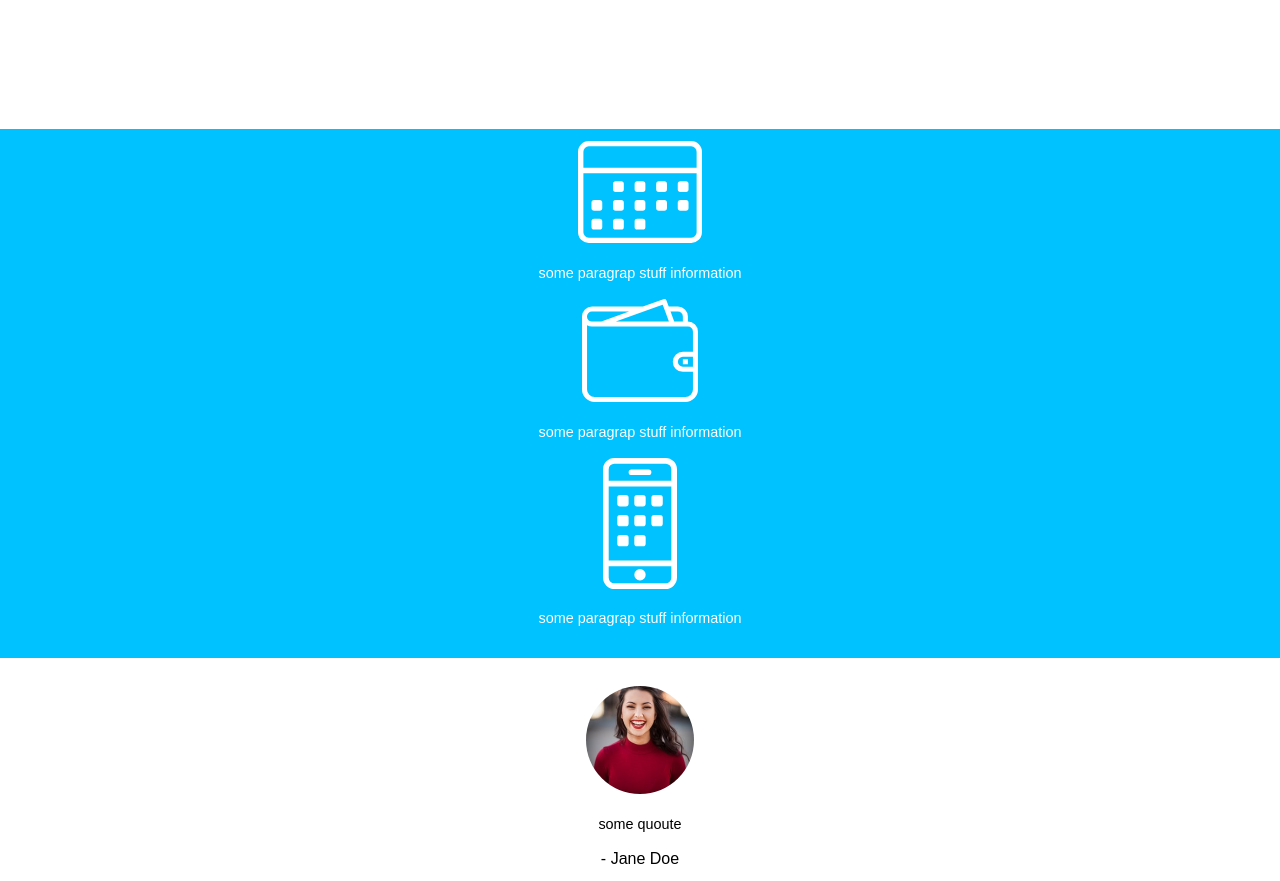
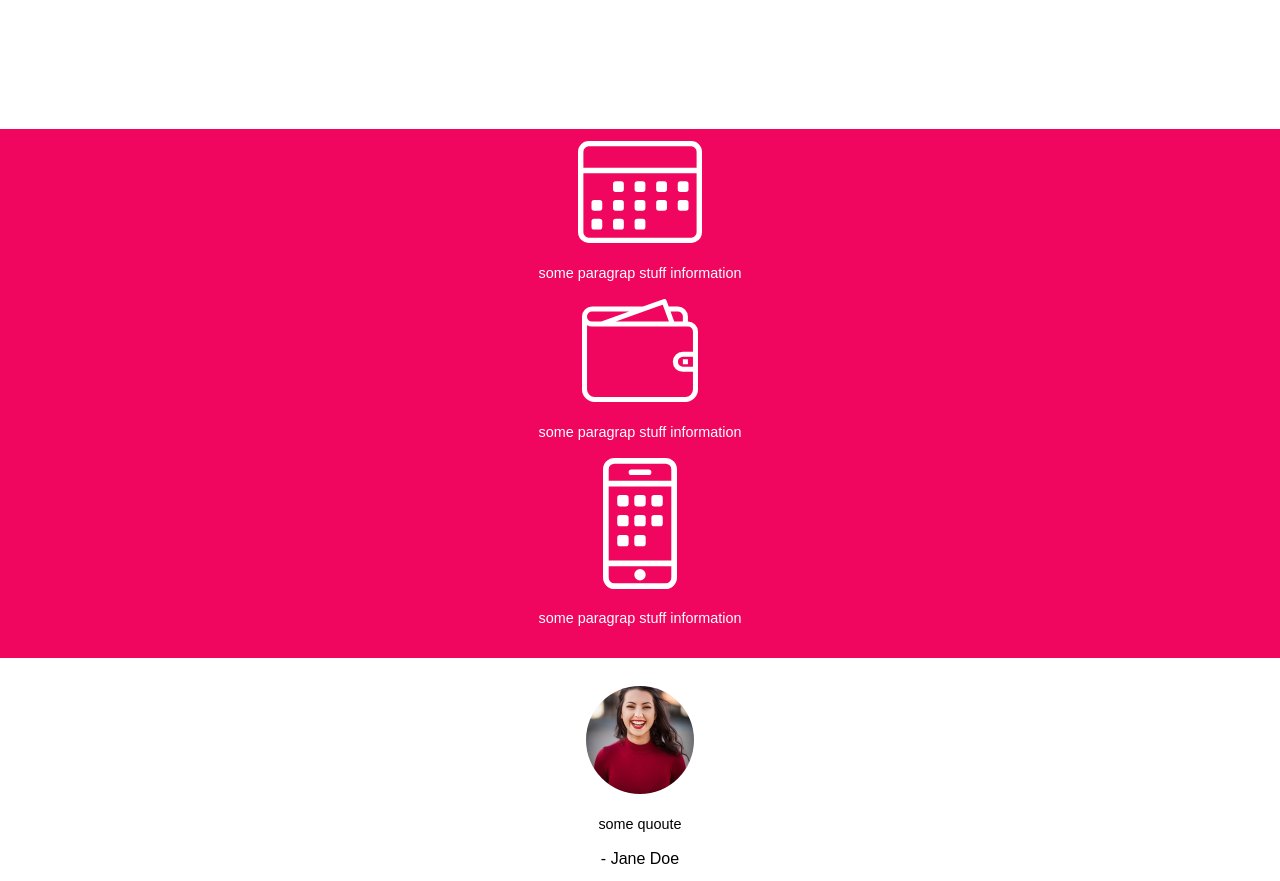
Before and after one commit to Jofdiazdi/WebBasics, a plain HTML site: page index.html in a window 1280 px wide. Shown: the part 780-1661 px from the top of the page. Drawn offline with Linux system fonts and the light colour scheme.

Commit message:
Cambiado contenedor azul a rosado

```diff
--- a/css/main.css
+++ b/css/main.css
@@ -53,9 +53,9 @@ h1, .subhead{
     font-size: 1.1em;
 }
 
-.blue-container{
+.pink-container{
     width: 100%;
-    background: #00C2FF;
+    background: rgb(240, 6, 95);
     color: #fff;
     margin-top: 15%;
 }
--- a/index.html
+++ b/index.html
@@ -38,7 +38,7 @@
             <img src="images/scroll.svg" alt="scroll down" class="scroll hide-mobile show-desktop">
         </section>
     </div>
-    <div class="blue-container">
+    <div class="pink-container">
         <div class="container">
             <ul>
                 <li>
```
